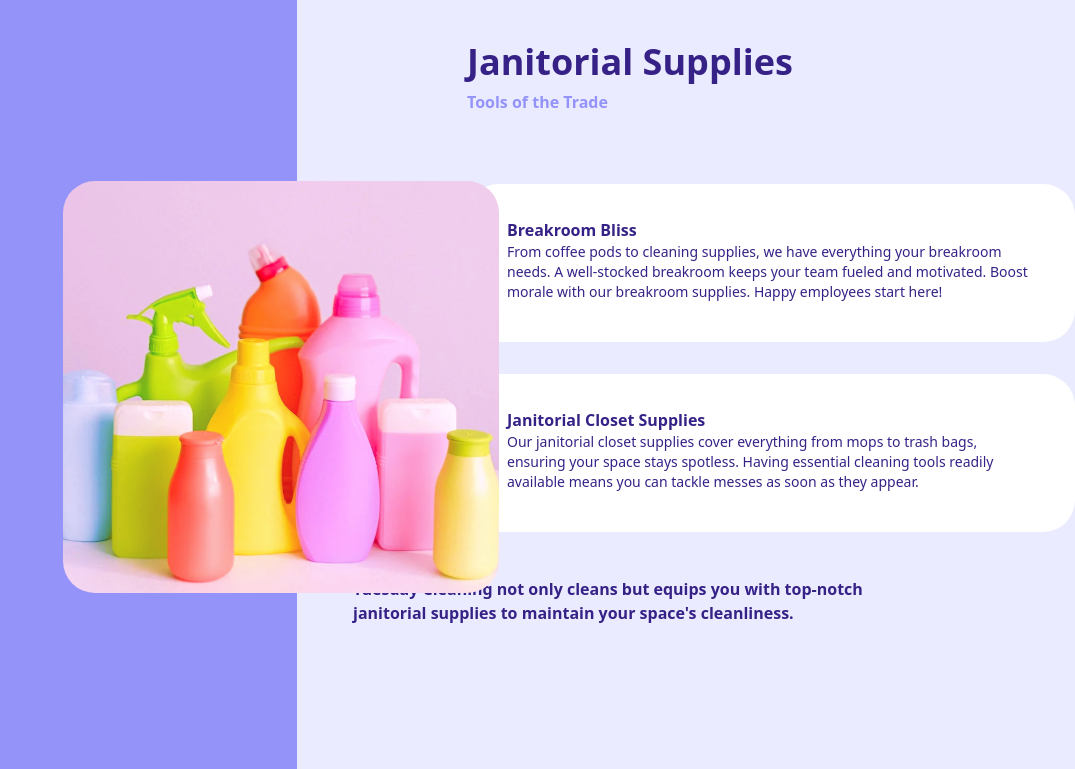
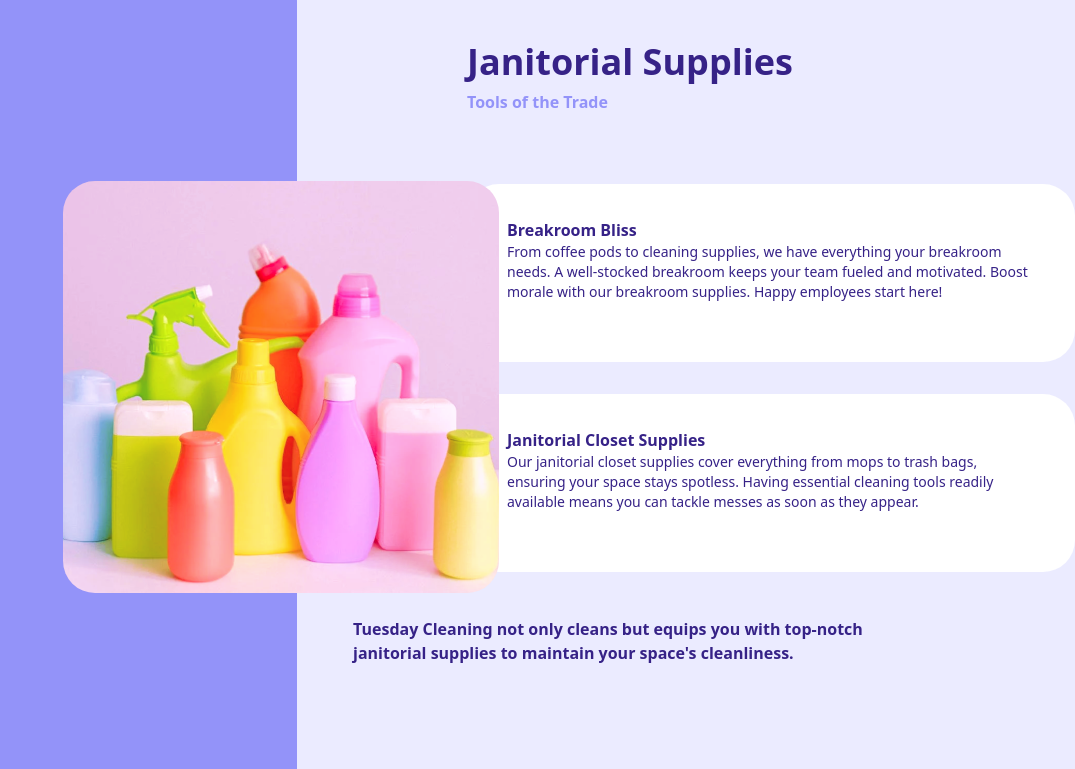
Before and after one commit to Sall99/tuesday-Cleaning-app, a Next.js app: page /commercial-cleaning in a window 1280 px wide. Shown: the part 2344-3113 px from the top of the page, without its empty margins (205-1280 px from the left). Built offline with nearby package versions, Linux system fonts and the light colour scheme.

Commit message:
fix padding on JanitorialSupplies

```diff
--- a/src/components/janitorial-supplies/janitorial-supplies.tsx
+++ b/src/components/janitorial-supplies/janitorial-supplies.tsx
@@ -36,7 +36,7 @@ export const JanitorialSupplies = () => {
         <div className='ml-_170 mt-_70 flex flex-col gap-8'>
           {cardData.map((card, index) => (
             <div key={index}>
-              <div className='w-_608  2xl:w-_696 rounded-_32 card pt-_34 flex items-center gap-4 bg-gray-400 pl-10 pr-9 2xl:gap-7'>
+              <div className='w-_608  2xl:w-_696 rounded-_32 card pt-_34 flex items-center gap-4 bg-gray-400 pb-5 pl-10 pr-9 2xl:gap-7'>
                 <div>
                   <h3 className='text-base font-bold text-purple-400 2xl:text-2xl'>
                     {card.title}
```
